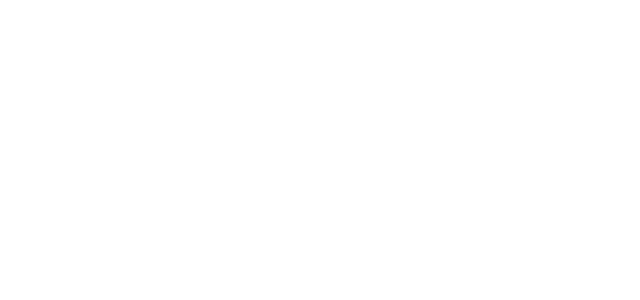
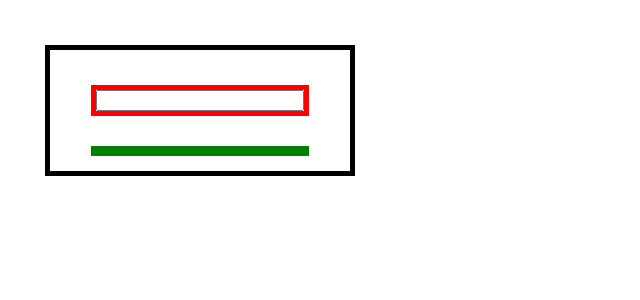
Before and after one commit to radishmouse/react-walky-talky, a React (Create React App) app: page / in a window 1280 px wide. Shown: the top 300 px of the page, without its empty margins (0-640 px from the left). Built offline with nearby package versions, Linux system fonts and the light colour scheme.

Commit message:
basic setup of three custom components with amazing CSS

```diff
--- a/src/App.js
+++ b/src/App.js
@@ -1,12 +1,14 @@
 import React, { Component } from 'react';
 import logo from './logo.svg';
 import './App.css';
+
+import TranslationApp from './TranslationApp';
 
 class App extends Component {
   render() {
     return (
       <div className="App">
-
+        <TranslationApp />
       </div>
     );
   }
--- /dev/null
+++ b/src/InputBox.js
@@ -0,0 +1,9 @@
+import React from 'react';
+
+const InputBox = (props) => {
+    return (
+        <input className='input-box'/>
+    );
+};
+
+export default InputBox;
--- /dev/null
+++ b/src/OutputBox.js
@@ -0,0 +1,10 @@
+import React from 'react';
+
+const OutputBox = (props) => {
+    return (
+        <div className='output-box'>
+        </div>
+    );
+};
+
+export default OutputBox;
--- /dev/null
+++ b/src/TranslationApp.js
@@ -0,0 +1,17 @@
+import React, {Component} from 'react';
+
+import InputBox from './InputBox';
+import OuputBox from './OutputBox';
+
+class TranslationApp extends Component {
+    render() {
+        return (
+          <div className='translation-app'>
+            <InputBox />
+            <OuputBox />
+          </div>
+        );
+    }
+}
+
+export default TranslationApp;
--- a/src/index.css
+++ b/src/index.css
@@ -1,6 +1,13 @@
+html {
+  box-sizing: border-box;
+}
+*, *:before, *:after {
+  box-sizing: inherit;
+}
+
 body {
   margin: 0;
-  padding: 0;
+  padding: 50px;
   font-family: -apple-system, BlinkMacSystemFont, "Segoe UI", "Roboto", "Oxygen",
     "Ubuntu", "Cantarell", "Fira Sans", "Droid Sans", "Helvetica Neue",
     sans-serif;
@@ -12,3 +19,21 @@
   font-family: source-code-pro, Menlo, Monaco, Consolas, "Courier New",
     monospace;
 }
+
+.translation-app {
+  padding: 20px;
+  outline: 5px solid black;
+  width: 300px;
+}
+
+.input-box {
+  outline: 5px solid red;
+  width: 80%;
+  margin: 20px auto;
+}
+
+.output-box {
+  outline: 5px solid green;
+  width: 80%;
+  margin: 20px auto;
+}
```
